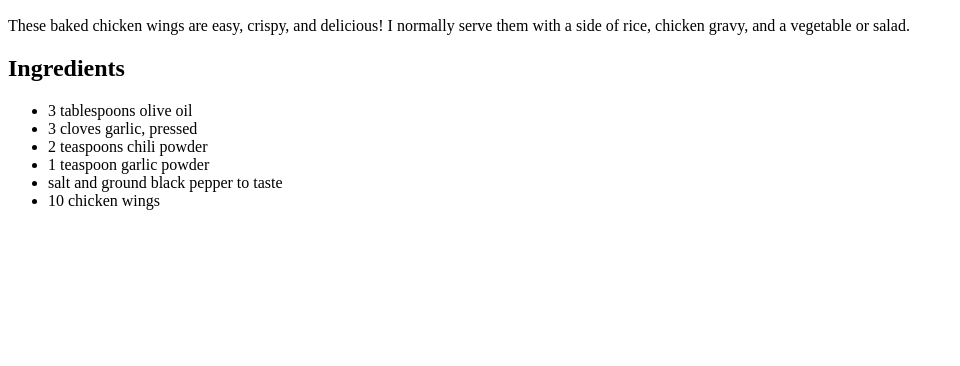
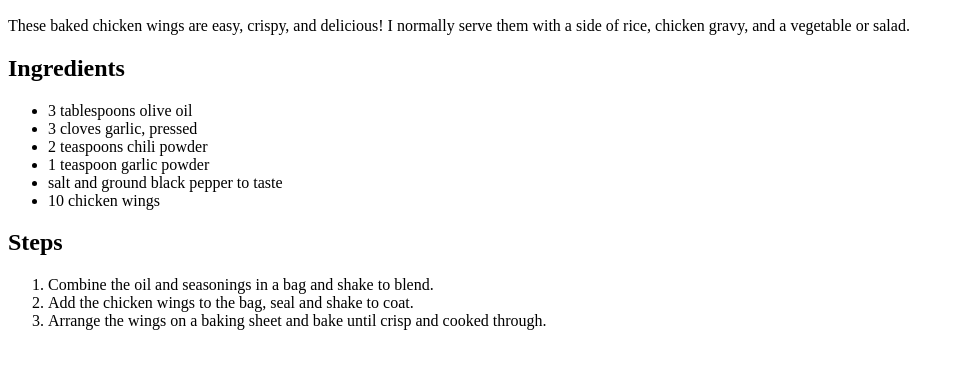
Before and after one commit to m-ian-baugh/odin-recipes, a plain HTML site: page recipes/baked_chicken_wings.html in a window 1280 px wide. Shown: the part 434-800 px from the top of the page, without its empty margins (0-960 px from the left). Drawn offline with Linux system fonts and the light colour scheme.

Commit message:
Add steps to recipes/baked_chicken_wings.html

```diff
--- a/recipes/baked_chicken_wings.html
+++ b/recipes/baked_chicken_wings.html
@@ -23,5 +23,12 @@
             <li>salt and ground black pepper to taste</li>
             <li>10 chicken wings</li>
         </ul>
+
+        <h2>Steps</h2>
+        <ol>
+            <li>Combine the oil and seasonings in a bag and shake to blend.</li>
+            <li>Add the chicken wings to the bag, seal and shake to coat.</li>
+            <li>Arrange the wings on a baking sheet and bake until crisp and cooked through.</li>
+        </ol>
     </body>
 </html>
```
